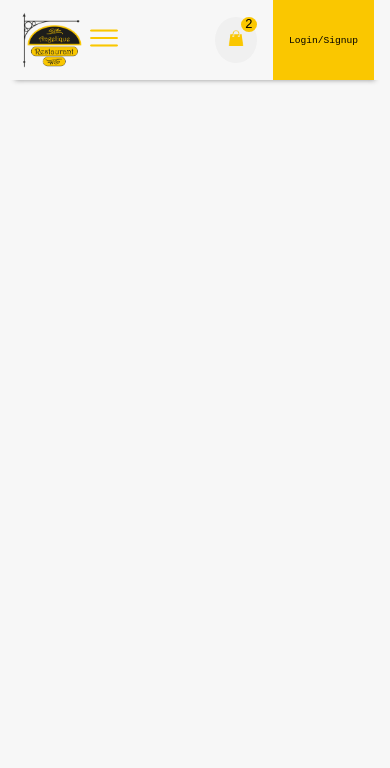
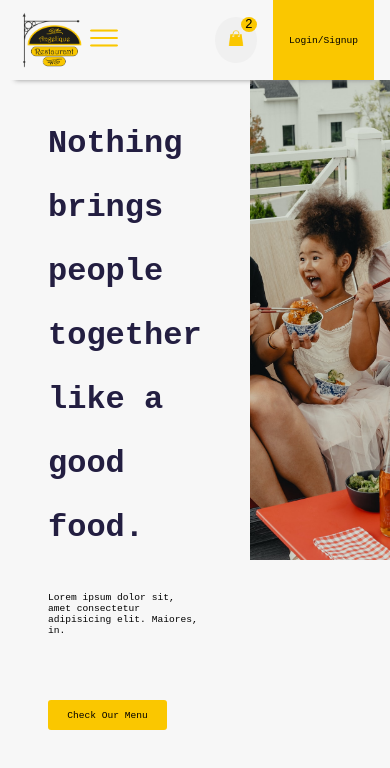
Before and after one commit to yakuppgeyikk96/RestaurantApp, a website: page index.html in a window 390 px wide. Drawn offline with Linux system fonts and the light colour scheme.

Commit message:
Add heading

```diff
--- a/index.html
+++ b/index.html
@@ -1,11 +1,10 @@
 <!DOCTYPE html>
 <html lang="en">
-
   <head>
     <meta charset="UTF-8" />
     <meta name="viewport" content="width=device-width, initial-scale=1.0" />
     <title>Restaurant App</title>
-  <link rel="stylesheet" href="./css/main.css">
+    <link rel="stylesheet" href="./css/main.css" />
   </head>
 
   <body>
@@ -35,8 +34,13 @@
         </nav>
         <div class="navbar-logo"></div>
         <nav class="nav-mobile">
-        <input type="checkbox">
-        <img src="./assets/icons/menu.png" alt="menu_logo" width="32px" height="32px">
+          <input type="checkbox" />
+          <img
+            src="./assets/icons/menu.png"
+            alt="menu_logo"
+            width="32px"
+            height="32px"
+          />
           <ul class="nav-list">
             <li class="nav-item active">
               <a href="#">Home</a>
@@ -60,24 +64,24 @@
         </nav>
         <div class="navbar-actions">
           <div class="navbar-actions-bag">
-          <img src="./assets/icons/shopping_bag.png" alt="shopping_bag">
+            <img src="./assets/icons/shopping_bag.png" alt="shopping_bag" />
           </div>
           <div class="navbar-actions-login">
             <p>Login/Signup</p>
           </div>
         </div>
       </div>
-    <!-- <section class="heading">
-        <div class="slogan">
+      <section class="heading">
+        <div class="heading-slogan">
           <p>Nothing brings people together like a good food.</p>
-          <p>Lorem ipsum dolor sit, amet consectetur adipisicing elit. Maiores, in.</p>
-          <div role="button" class="btn-lg">Check Our Menu</div>
+          <p>
+            Lorem ipsum dolor sit, amet consectetur adipisicing elit. Maiores,
+            in.
+          </p>
+          <div role="button" class="btn-md">Check Our Menu</div>
         </div>
-        <div class="heading-img">
-          <img src="./assets/images/heading_img.jpg" alt="Heading Image">
-        </div>
-      </section> -->
+        <div class="heading-image"></div>
+      </section>
     </header>
   </body>
-
 </html>
--- a/sass/abstracts/_variables.scss
+++ b/sass/abstracts/_variables.scss
@@ -1,10 +1,11 @@
 :root {
   --bg-primary: #f7f7f7;
   --primary-clr: #fac700;
-  --tertiary-clr: #231e41;
+  --secondary-clr: #231e41;
   --text-clr: black;
   --logo-size: 150px;
 
+  --fs-xl: 2.4rem;
   --fs-lg: 1.8rem;
   --fs-md: 1.4rem;
   --fs-sm: 1rem;
@@ -24,11 +25,18 @@
 }
 
 @media only screen and (max-width: 992px) {
-
+  :root {
+    --fs-xl: 2.2rem;
+    --fs-lg: 1.6rem;
+    --fs-md: 1.2rem;
+    --fs-sm: 0.8rem;
+    --fs-xsm: 0.6rem;
+  }
 }
 
 @media only screen and (max-width: 768px) {
   :root {
+    --fs-xl: 2rem;
     --fs-lg: 1.6rem;
     --fs-md: 1.2rem;
     --fs-sm: 0.8rem;
@@ -38,6 +46,7 @@
 
 @media only screen and (max-width: 576px) {
   :root {
+    --fs-xl: 2rem;
     --fs-lg: 1.4rem;
     --fs-md: 1rem;
     --fs-sm: 0.6rem;
--- /dev/null
+++ b/sass/components/_button.scss
@@ -0,0 +1,12 @@
+div[role="button"] {
+    user-select: none;
+    cursor: pointer;
+    width: max-content;
+    padding: 1em 2em;
+    border-radius: 3px;
+    background-color: var(--primary-clr);
+}
+
+.btn-md {
+    font-size: var(--fs-sm);
+}
--- a/sass/layout/_header.scss
+++ b/sass/layout/_header.scss
@@ -2,9 +2,13 @@ header {
   .navbar {
     padding: 0 1rem;
     display: flex;
+    position: fixed;
     align-items: center;
     box-shadow: var(--primary-shadow);
+    background-color: var(--bg-primary);
     height: 5rem;
+    width: 100%;
+    z-index: 1000;
 
     .nav-desktop {
       flex: 1 0 45%;
@@ -23,6 +27,11 @@ header {
           a {
             font-size: var(--fs-sm);
             text-decoration: none;
+            color: var(--text-clr);
+            transition: all 500ms;
+          }
+
+          &:hover a {
             color: var(--primary-clr);
           }
 
@@ -93,7 +102,7 @@ header {
             display: inline-block;
             text-decoration: none;
             width: 100%;
-            color: var(--primary-clr);
+            color: var(--text-clr);
             font-size: var(--fs-sm);
             padding: 1rem;
             width: 100%;
@@ -159,10 +168,54 @@ header {
       }
     }
   }
+
+  .heading {
+    display: grid;
+    grid-template-columns: repeat(2, 1fr);
+    grid-template-rows: minmax(0, 30rem);
+    padding-top: 5rem;
+
+    &-slogan {
+      margin-top: 4rem;
+      margin-inline: 5rem;
+
+      p:nth-child(1) {
+        color: var(--secondary-clr);
+        font-size: var(--fs-xl);
+        font-weight: var(--fw-bold);
+        line-height: 4rem;
+        margin-bottom: 2rem;
+      }
+
+      p:nth-child(2) {
+        font-size: var(--fs-sm);
+        margin-bottom: 4rem;
+      }
+    }
+
+    &-image {
+      background-image: url('../../assets/images/heading_img.jpg');
+      background-position: center;
+      background-size: cover;
+    }
+  }
 }
 
 /* Media Queries */
-@media only screen and (max-width: 1200px) {}
+@media only screen and (max-width: 1200px) {
+  header {
+    .heading {
+      &-slogan {
+        margin-top: 2rem;
+        margin-inline: 4rem;
+
+        p {
+          margin-bottom: 2rem;
+        }
+      }
+    }
+  }
+}
 
 @media only screen and (max-width: 992px) {
   header {
@@ -182,6 +235,16 @@ header {
 
       &-actions {
         flex: 1 0 75%;
+      }
+    }
+
+    .heading {
+      &-slogan {
+        margin-top: 2rem;
+        margin-inline: 3rem;
+        p {
+          margin-bottom: 2rem;
+        }
       }
     }
   }
--- a/sass/main.scss
+++ b/sass/main.scss
@@ -6,5 +6,8 @@
 /* Base */
 @import './base/base';
 
+/* Components */
+@import './components/button';
+
 /* Layouts */
 @import './layout/header';
```
Also changed, not shown: css/main.css. Lines whose indentation alone changed are shown as unchanged.
